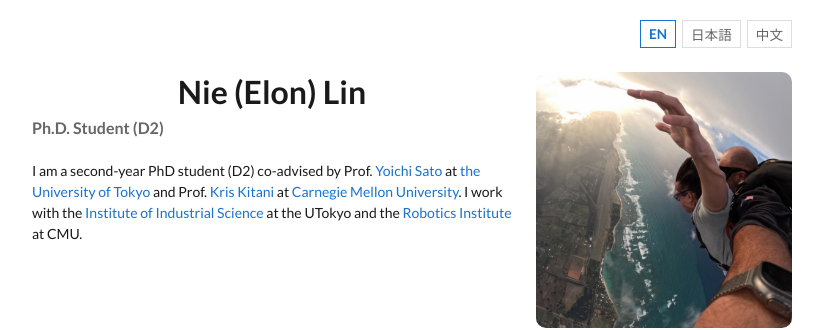
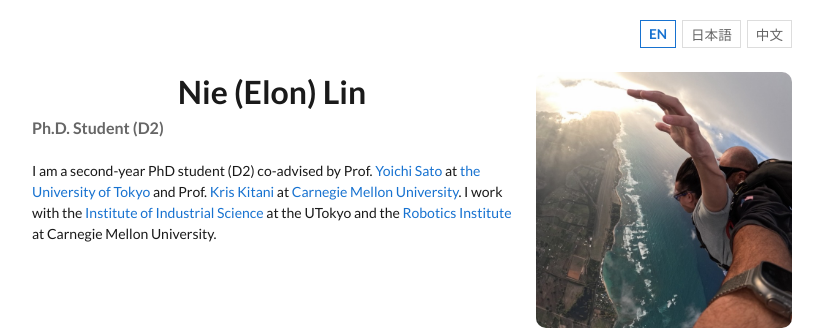
Before and after one commit to lin-nie/lin-nie.github.io, a Vue app: page / in a window 1280 px wide. Shown: the top 330 px of the page, without its empty margins (228-1051 px from the left). Built offline with nearby package versions, Linux system fonts and the light colour scheme.

Commit message:
Spell out Carnegie Mellon University instead of CMU abbreviation

```diff
--- a/src/content/en.ts
+++ b/src/content/en.ts
@@ -13,7 +13,7 @@ const en: SiteContent = {
       and Prof. <a href="https://kriskitani.github.io/" target="_blank" rel="noopener">Kris Kitani</a>
       at <a href="https://www.cmu.edu/" target="_blank" rel="noopener">Carnegie Mellon University</a>.
       I work with the <a href="https://www.iis.u-tokyo.ac.jp/en/" target="_blank" rel="noopener">Institute of Industrial Science</a>
-      at the UTokyo and the <a href="https://www.ri.cmu.edu/" target="_blank" rel="noopener">Robotics Institute</a> at CMU.`,
+      at the UTokyo and the <a href="https://www.ri.cmu.edu/" target="_blank" rel="noopener">Robotics Institute</a> at Carnegie Mellon University.`,
     contact: {
       address: 'Institute of Industrial Science (IIS), The University of Tokyo, 4-6-1 Komaba, Meguro-ku, Tokyo, 153-8505 Japan',
       email: 'nielin@iis.u-tokyo.ac.jp',
```
